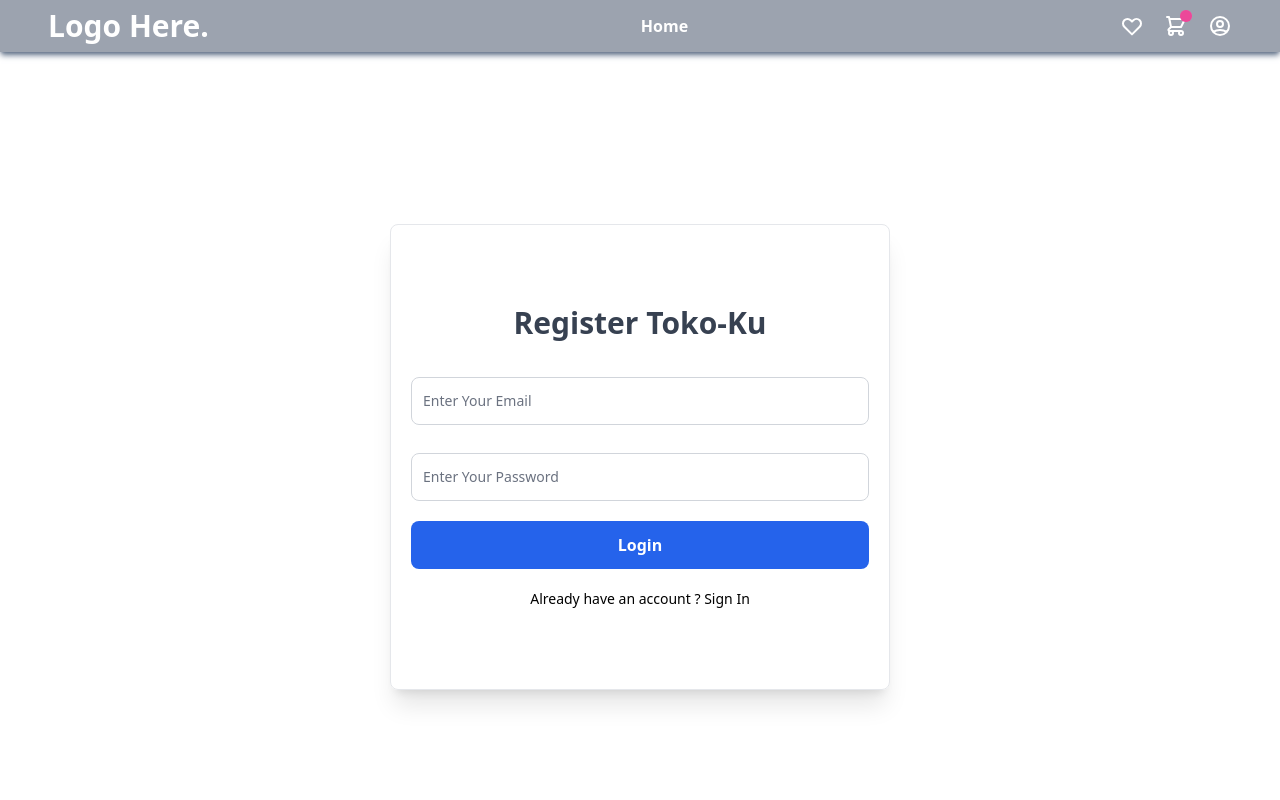
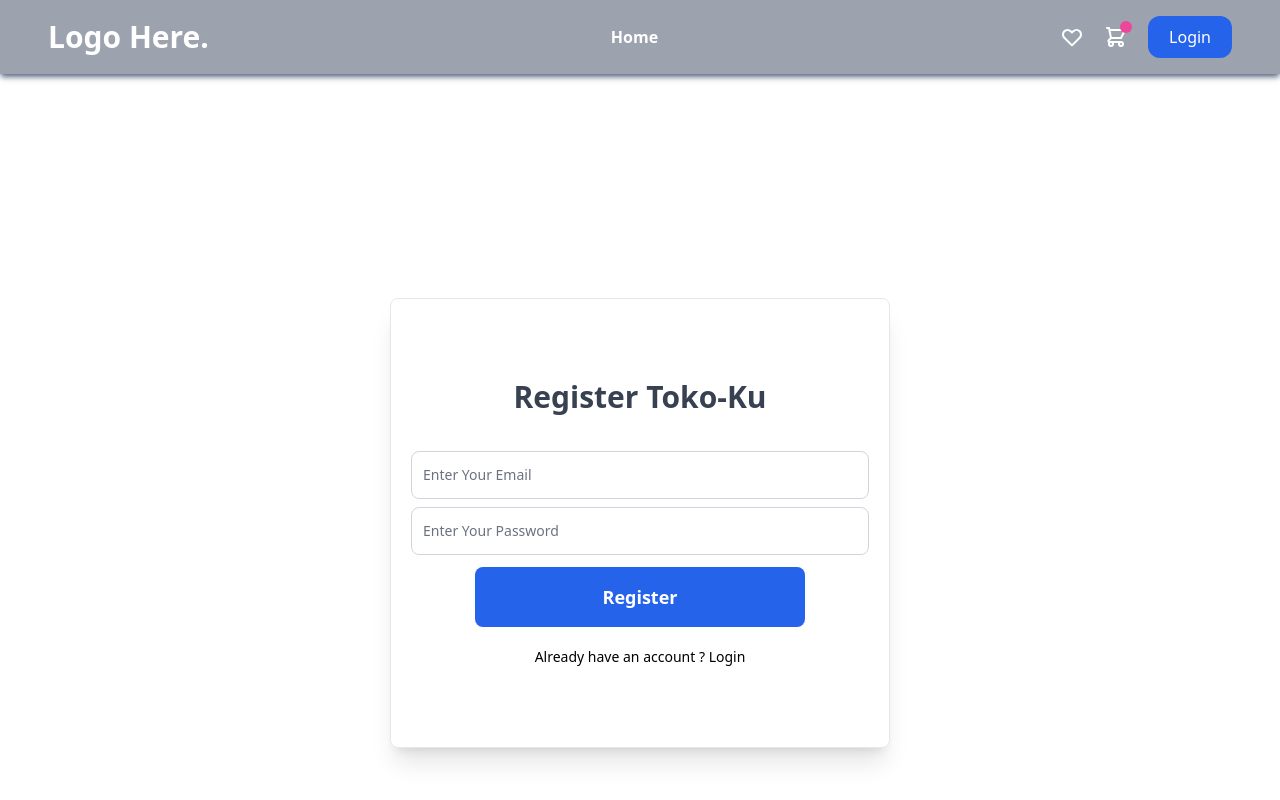
Before and after one commit to revou-fsse-1/w20-react-router-DandiRizkyy, a Next.js app: page /auth/register in a window 1280 px wide. Shown: the top 800 px of the page. Built offline with nearby package versions, Linux system fonts and the light colour scheme.

Commit message:
register login done

```diff
--- a/package.json
+++ b/package.json
@@ -9,6 +9,7 @@
     "lint": "next lint"
   },
   "dependencies": {
+    "@hookform/resolvers": "^3.1.1",
     "@types/node": "20.3.2",
     "@types/react": "18.2.14",
     "@types/react-dom": "18.2.6",
@@ -20,8 +21,10 @@
     "postcss": "8.4.24",
     "react": "18.2.0",
     "react-dom": "18.2.0",
+    "react-hook-form": "^7.45.1",
     "swr": "^2.2.0",
     "tailwindcss": "3.3.2",
-    "typescript": "5.1.6"
+    "typescript": "5.1.6",
+    "yup": "^1.2.0"
   }
 }
--- a/src/layout/Navbar.tsx
+++ b/src/layout/Navbar.tsx
@@ -3,7 +3,7 @@ import Link from "next/link";
 export default function Navbar() {
   return (
     <div>
-      <div className="absolute place-items-center h-screen">
+      <div className="">
         <section className="relative mx-auto">
           {/* <!-- navbar --> */}
           <nav className="flex justify-between bg-gray-400 text-white w-screen shadow-slate-500 shadow-md">
@@ -21,9 +21,9 @@ export default function Navbar() {
               {/* <!-- Nav Links --> */}
               <ul className="hidden md:flex px-4 mx-auto font-semibold font-heading space-x-12">
                 <li>
-                  <a className="hover:text-gray-200" href="#">
+                  <Link className="hover:text-gray-200" href="/">
                     Home
-                  </a>
+                  </Link>
                 </li>
               </ul>
               {/* <!-- Header Icons --> */}
@@ -44,7 +44,10 @@ export default function Navbar() {
                     />
                   </svg>
                 </Link>
-                <a className="flex items-center hover:text-gray-200" href="#">
+                <Link
+                  className="flex items-center hover:text-gray-200"
+                  href="/private/cart"
+                >
                   <svg
                     xmlns="http://www.w3.org/2000/svg"
                     className="h-6 w-6"
@@ -63,24 +66,15 @@ export default function Navbar() {
                     <span className="animate-ping absolute inline-flex h-3 w-3 rounded-full bg-pink-400 opacity-75"></span>
                     <span className="relative inline-flex rounded-full h-3 w-3 bg-pink-500"></span>
                   </span>
-                </a>
+                </Link>
                 {/* <!-- Sign In / Register      --> */}
-                <a className="flex items-center hover:text-gray-200" href="#">
-                  <svg
-                    xmlns="http://www.w3.org/2000/svg"
-                    className="h-6 w-6 hover:text-gray-200"
-                    fill="none"
-                    viewBox="0 0 24 24"
-                    stroke="currentColor"
-                  >
-                    <path
-                      strokeLinecap="round"
-                      strokeLinejoin="round"
-                      strokeWidth="2"
-                      d="M5.121 17.804A13.937 13.937 0 0112 16c2.5 0 4.847.655 6.879 1.804M15 10a3 3 0 11-6 0 3 3 0 016 0zm6 2a9 9 0 11-18 0 9 9 0 0118 0z"
-                    />
-                  </svg>
-                </a>
+                <Link
+                  href="/auth/login"
+                  className="m-2 inline-flex items-center justify-center rounded-xl border border-transparent bg-blue-600 px-5 py-2 font-medium text-white hover:bg-blue-700"
+                >
+                  {" "}
+                  Login{" "}
+                </Link>
               </div>
             </div>
             {/* <!-- Responsive navbar --> */}
--- a/src/pages/auth/login.tsx
+++ b/src/pages/auth/login.tsx
@@ -1,7 +1,47 @@
 import Link from "next/link";
 import React from "react";
+import { SubmitHandler, useForm } from "react-hook-form";
+import { yupResolver } from "@hookform/resolvers/yup";
+import * as yup from "yup";
+import axios from "axios";
+import { useRouter } from "next/router";
+
+interface FormProps {
+  email: string;
+  password: string;
+}
 
 export default function Login() {
+  const router = useRouter();
+
+  const schema = yup
+    .object({
+      email: yup.string().email().required("Email is required"),
+      password: yup.string().min(5).required("Password is required"),
+    })
+    .required();
+
+  const {
+    register,
+    handleSubmit,
+    formState: { errors },
+  } = useForm({
+    resolver: yupResolver(schema),
+  });
+
+  const onSubmit: SubmitHandler<FormProps> = async (data, event: any) => {
+    event.preventDefault();
+    const response = await axios.post(
+      "https://w17-our-backend-group-c-production.up.railway.app/auth/login/user",
+      {
+        email: data.email,
+        password: data.password,
+      }
+    );
+    window.localStorage.setItem("token", response.data.access_token);
+    console.log(data);
+    router.push("/");
+  };
   return (
     <div>
       <div className="p-56">
@@ -10,11 +50,13 @@ export default function Login() {
             <h1 className=" text-3xl font-bold text-gray-700">Login Toko-Ku</h1>
           </div>
 
+          <form onSubmit={handleSubmit(onSubmit)}>
             <div>
               <div className="relative mt-2 w-full">
                 <input
                   type="text"
                   id="email"
+                  {...register("email")} // Register email input
                   className="border-1 peer block w-full appearance-none rounded-lg border border-gray-300 bg-transparent px-2.5 pb-2.5 pt-4 text-sm text-gray-900 focus:border-blue-600 focus:outline-none focus:ring-0"
                   placeholder=" "
                 />
@@ -27,12 +69,16 @@ export default function Login() {
                 </label>
               </div>
             </div>
+            {errors.email && (
+              <p className="text-red-500 text-sm">{errors.email.message}</p>
+            )}
 
             <div>
               <div className="relative mt-2 w-full">
                 <input
-                type="text"
+                  type="password"
                   id="password"
+                  {...register("password")} // Register password input
                   className="border-1 peer block w-full appearance-none rounded-lg border border-gray-300 bg-transparent px-2.5 pb-2.5 pt-4 text-sm text-gray-900 focus:border-blue-600 focus:outline-none focus:ring-0"
                   placeholder=" "
                 />
@@ -45,17 +91,25 @@ export default function Login() {
                 </label>
               </div>
             </div>
-
-          <button className="rounded-lg z-30 bg-blue-600 hover:bg-blue-500 py-3 font-bold text-white">
+            {errors.password && (
+              <p className="text-red-500 text-sm">{errors.password.message}</p>
+            )}
+            <div className="z-50 text-center mt-3">
+              <button
+                className="rounded-lg z-30 bg-blue-600 hover:bg-blue-500 px-32 py-4 font-bold text-lg text-white"
+                type="submit"
+              >
                 Login
               </button>
+            </div>
+          </form>
           <p className="text-sm z-30 text-center font-light text-black ">
             Don`t have an account ?{" "}
             <Link
               href="/auth/register"
               className="font-medium text-primary-600 hover:underline dark:text-primary-500"
             >
-              Sign Up
+              Register
             </Link>
           </p>
         </div>
--- a/src/pages/auth/register.tsx
+++ b/src/pages/auth/register.tsx
@@ -1,7 +1,47 @@
 import Link from "next/link";
 import React from "react";
+import { SubmitHandler, useForm } from "react-hook-form";
+import { yupResolver } from "@hookform/resolvers/yup";
+import * as yup from "yup";
+import axios from "axios";
+import { useRouter } from "next/router";
+
+interface FormProps {
+  email: string;
+  password: string;
+}
 
 export default function Register() {
+  const router = useRouter();
+
+  const schema = yup
+    .object({
+      email: yup.string().email().required("Email is required"),
+      password: yup.string().min(5).required("Password is required"),
+    })
+    .required();
+
+  const {
+    register,
+    handleSubmit,
+    formState: { errors },
+  } = useForm({
+    resolver: yupResolver(schema),
+  });
+
+  const onSubmit: SubmitHandler<FormProps> = async (data, event: any) => {
+    event.preventDefault();
+    await axios.post(
+      "https://w17-our-backend-group-c-production.up.railway.app/auth/register/user",
+      {
+        email: data.email,
+        password: data.password,
+      }
+    );
+    console.log(data);
+    router.push("/auth/login");
+  };
+
   return (
     <div>
       <div>
@@ -12,12 +52,13 @@ export default function Register() {
                 Register Toko-Ku
               </h1>
             </div>
-
+            <form onSubmit={handleSubmit(onSubmit)}>
               <div>
                 <div className="relative mt-2 w-full">
                   <input
                     type="text"
                     id="email"
+                    {...register("email")} // Register email input
                     className="border-1 peer block w-full appearance-none rounded-lg border border-gray-300 bg-transparent px-2.5 pb-2.5 pt-4 text-sm text-gray-900 focus:border-blue-600 focus:outline-none focus:ring-0"
                     placeholder=" "
                   />
@@ -30,12 +71,16 @@ export default function Register() {
                   </label>
                 </div>
               </div>
+              {errors.email && (
+                <p className="text-red-500 text-sm">{errors.email.message}</p>
+              )}
 
               <div>
                 <div className="relative mt-2 w-full">
                   <input
-                  type="text"
+                    type="password"
                     id="password"
+                    {...register("password")} // Register password input
                     className="border-1 peer block w-full appearance-none rounded-lg border border-gray-300 bg-transparent px-2.5 pb-2.5 pt-4 text-sm text-gray-900 focus:border-blue-600 focus:outline-none focus:ring-0"
                     placeholder=" "
                   />
@@ -48,17 +93,28 @@ export default function Register() {
                   </label>
                 </div>
               </div>
+              {errors.password && (
+                <p className="text-red-500 text-sm">
+                  {errors.password.message}
+                </p>
+              )}
+              <div className="z-50 text-center mt-3">
+                <button
+                  className="rounded-lg z-30 bg-blue-600 hover:bg-blue-500 px-32 py-4 font-bold text-lg text-white"
+                  type="submit"
+                >
+                  Register
+                </button>
+              </div>
+            </form>
 
-            <button className="rounded-lg z-30 bg-blue-600 hover:bg-blue-500 py-3 font-bold text-white">
-              Login
-            </button>
             <p className="text-sm z-30 text-center font-light text-black ">
               Already have an account ?{" "}
               <Link
                 href="/auth/login"
                 className="font-medium text-primary-600 hover:underline dark:text-primary-500"
               >
-                Sign In
+                Login
               </Link>
             </p>
           </div>
--- /dev/null
+++ b/src/pages/private/cart.tsx
@@ -0,0 +1,14 @@
+import React from "react";
+
+export default function cart() {
+  return (
+    <div>
+      <br />
+      <br />
+      <br />
+      <h1 className="font-extrabold text-4xl text-center">
+        Feature not yet implemented
+      </h1>
+    </div>
+  );
+}
```
Also changed, not shown: 1 other file (tests, documents, lock files or other folders). Lines whose indentation alone changed are shown as unchanged.
